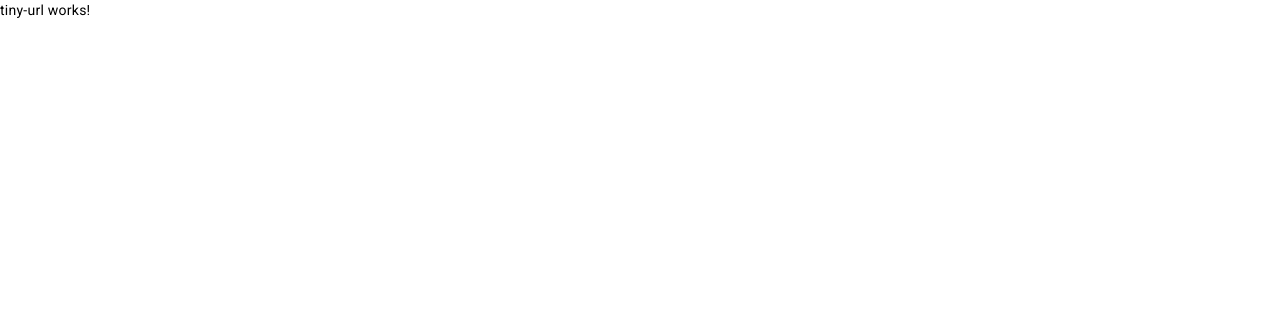
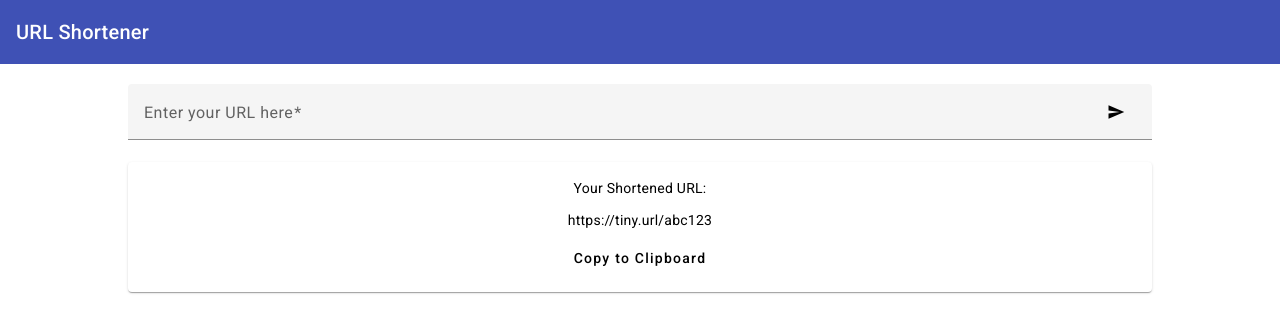
Before and after one commit to momoadeli/adroit-moadeli, an Angular app: page /tinyurl in a window 1280 px wide. Shown: the top 332 px of the page. Built offline with nearby package versions, Linux system fonts and the light colour scheme.

Commit message:
- added shell tiny url service - filled out tiny-url component

```diff
--- a/src/app/app.module.ts
+++ b/src/app/app.module.ts
@@ -4,6 +4,8 @@ import { BrowserModule } from '@angular/platform-browser';
 import { AppRoutingModule } from './app-routing.module';
 import { AppComponent } from './app.component';
 import { BrowserAnimationsModule } from '@angular/platform-browser/animations';
+import { TinyUrlModule } from './features/tiny-url/tiny-url.module';
+import { ReactiveFormsModule } from '@angular/forms';
 
 @NgModule({
   declarations: [
@@ -12,7 +14,8 @@ import { BrowserAnimationsModule } from '@angular/platform-browser/animations';
   imports: [
     BrowserModule,
     AppRoutingModule,
-    BrowserAnimationsModule
+    BrowserAnimationsModule,
+    TinyUrlModule
   ],
   providers: [],
   bootstrap: [AppComponent]
--- /dev/null
+++ b/src/app/features/tiny-url/tiiny-url.interface.ts
@@ -0,0 +1,4 @@
+export interface ITinyUrl {
+    url: string;
+    tinyUrl: string;
+}
--- a/src/app/features/tiny-url/tiny-url.component.css
+++ b/src/app/features/tiny-url/tiny-url.component.css
@@ -0,0 +1,22 @@
+.container {
+    width: 80%;
+    margin: 20px auto;
+    text-align: center;
+  }
+
+  mat-form-field {
+    width: 100%;
+  }
+
+  .url-container {
+    margin-bottom: 10px; /* Adds space between the URL and the button */
+  }
+
+  .shortenedUrl {
+    display: block; /* Makes the URL display on its own line */
+    margin-bottom: 5px; /* Optional: Adds some space below the URL */
+  }
+
+  .copy-button {
+    text-align: center; /* Centers the button */
+  }
--- a/src/app/features/tiny-url/tiny-url.component.html
+++ b/src/app/features/tiny-url/tiny-url.component.html
@@ -1 +1,33 @@
-<p>tiny-url works!</p>
+<form [formGroup]="urlEntryFormGroup" (ngSubmit)="onSubmit()">
+    <mat-toolbar color="primary">
+        <span>URL Shortener</span>
+    </mat-toolbar>
+
+    <div class="container">
+        <mat-form-field appearance="fill">
+            <mat-label for="url">Enter your URL here</mat-label>
+            <input matInput formControlName="url" placeholder="https://example.com">
+            <mat-error *ngIf="urlEntryFormGroup.get('url')?.errors?.['invalidUrl']">
+                Please enter a valid URL
+            </mat-error>
+
+            <button mat-button matSuffix aria-label="Shorten URL">
+                <mat-icon>send</mat-icon>
+            </button>
+        </mat-form-field>
+
+        <mat-card>
+            <mat-card-content>
+                <p>Your Shortened URL:</p>
+                <div class="url-container">
+                    <span class="shortenedUrl">https://tiny.url/abc123</span>
+                </div>
+                <div class="copy-button">
+                    <button mat-button (click)="copyToClipboard()">
+                        Copy to Clipboard
+                    </button>
+                </div>
+            </mat-card-content>
+        </mat-card>
+    </div>
+    <form>
--- a/src/app/features/tiny-url/tiny-url.component.ts
+++ b/src/app/features/tiny-url/tiny-url.component.ts
@@ -1,10 +1,51 @@
-import { Component } from '@angular/core';
+import { ChangeDetectionStrategy, Component, DestroyRef, inject } from '@angular/core';
+import { FormBuilder, FormGroup, Validators } from '@angular/forms';
+import { debounceTime, tap } from 'rxjs';
+import { takeUntilDestroyed } from '@angular/core/rxjs-interop';
+import * as TINY_URL_CONSTANT from './tiny-url.constant';
+import { urlValidator } from 'src/app/shared/validators/url.validator';
+import { TinyUrlService } from './tiny-url.service';
 
 @Component({
   selector: 'app-tiny-url',
   templateUrl: './tiny-url.component.html',
-  styleUrls: ['./tiny-url.component.css']
+  styleUrls: ['./tiny-url.component.css'],
+  providers: [TinyUrlService],
+  changeDetection: ChangeDetectionStrategy.OnPush
 })
 export class TinyUrlComponent {
 
+  private readonly _fb: FormBuilder = inject(FormBuilder);
+  private readonly _destroyRef = inject(DestroyRef);
+  private readonly _tinyUrlService = inject(TinyUrlService);
+  urlEntryFormGroup!: FormGroup;
+  TINY_URL_CONSTANT = TINY_URL_CONSTANT;
+
+  constructor() {
+    this.createUrlEntryForm();
+  }
+
+  copyToClipboard() {
+    throw new Error('Method not implemented.');
+  }
+
+  createUrlEntryForm(): void {
+    this.urlEntryFormGroup = this._fb.group({
+      url: ['', { validators: [Validators.required, Validators.maxLength(TINY_URL_CONSTANT.URL_MAX_LENGTH), urlValidator] }],
+    });
+
+    this.urlEntryFormGroup.valueChanges.pipe(
+      debounceTime(TINY_URL_CONSTANT.DEBOUNCE_TIME),
+      tap((value) => {
+        console.log(value);
+        this._tinyUrlService.tinyUrl = value.url;
+      }),
+      takeUntilDestroyed(this._destroyRef)
+    ).subscribe()
+  }
+
+  onSubmit() {
+    throw new Error('Method not implemented.');
+  }
+
 }
--- /dev/null
+++ b/src/app/features/tiny-url/tiny-url.constant.ts
@@ -0,0 +1,2 @@
+export const DEBOUNCE_TIME = 300;
+export const URL_MAX_LENGTH = 2000;
--- /dev/null
+++ b/src/app/features/tiny-url/tiny-url.service.ts
@@ -0,0 +1,22 @@
+import { Injectable } from '@angular/core';
+import { ODSState } from 'src/app/shared/ods-state';
+import { ITinyUrl } from './tiiny-url.interface';
+
+const initialState: ITinyUrl = {
+  url: '',
+  tinyUrl: ''
+};
+
+@Injectable({
+  providedIn: 'root'
+})
+export class TinyUrlService extends ODSState<ITinyUrl>{
+
+  set tinyUrl(tinyUrl: string) {
+    this.setState({ ...this.state, tinyUrl });
+  }
+
+  constructor() {
+    super(initialState);
+  }
+}
--- /dev/null
+++ b/src/app/shared/validators/url.validator.ts
@@ -0,0 +1,7 @@
+import { FormControl } from '@angular/forms';
+
+export const urlValidator = (control: FormControl): { [key: string]: any } | null => {
+    const urlRegex = /^(https?:\/\/)?([\da-z.-]+)\.([a-z.]{2,6})([\/\w .-]*)*\/?$/;
+    const isValid = urlRegex.test(control.value);
+    return isValid ? null : { 'invalidUrl': { value: control.value } };
+}
```
Also changed, not shown: src/app/features/tiny-url/tiny-url.module.ts (+17 -3 lines), 1 other file (tests, documents, lock files or other folders).
